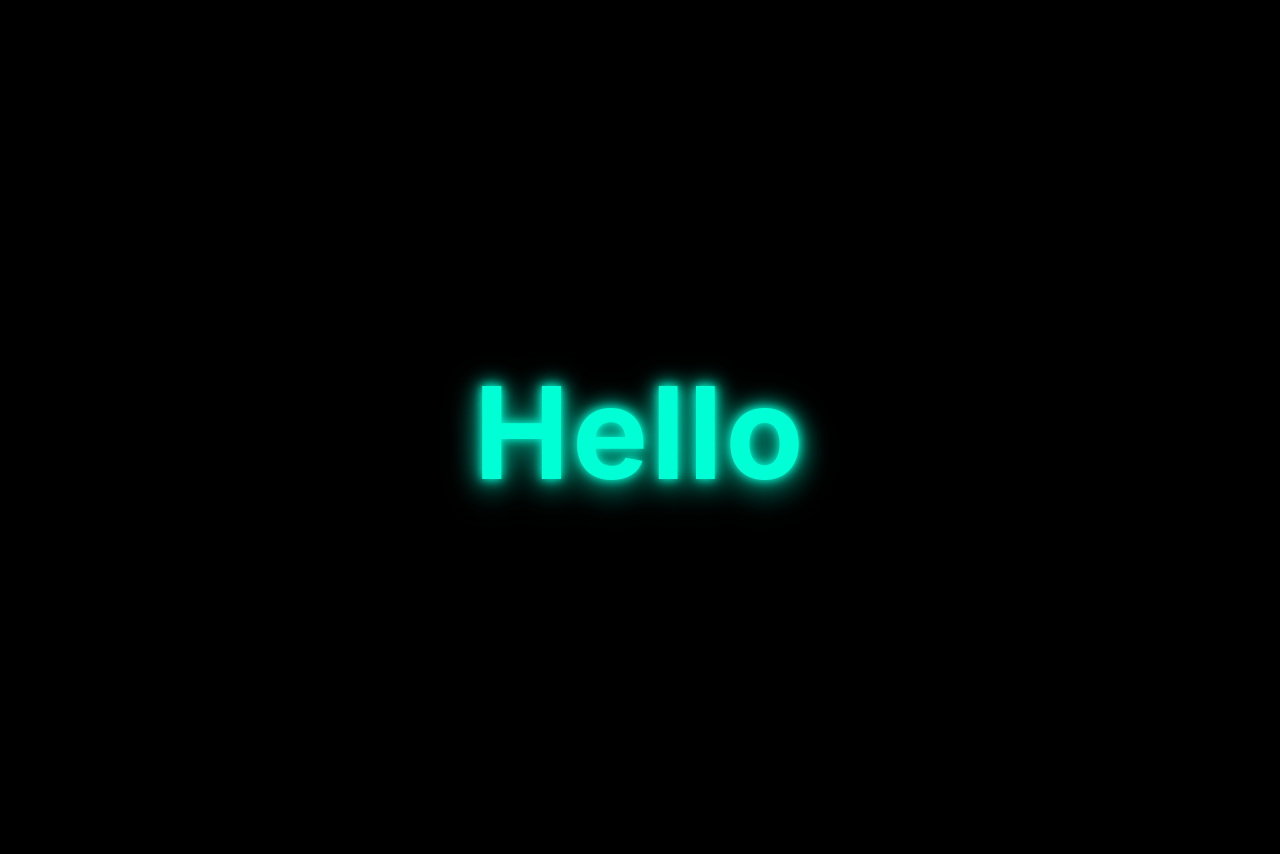
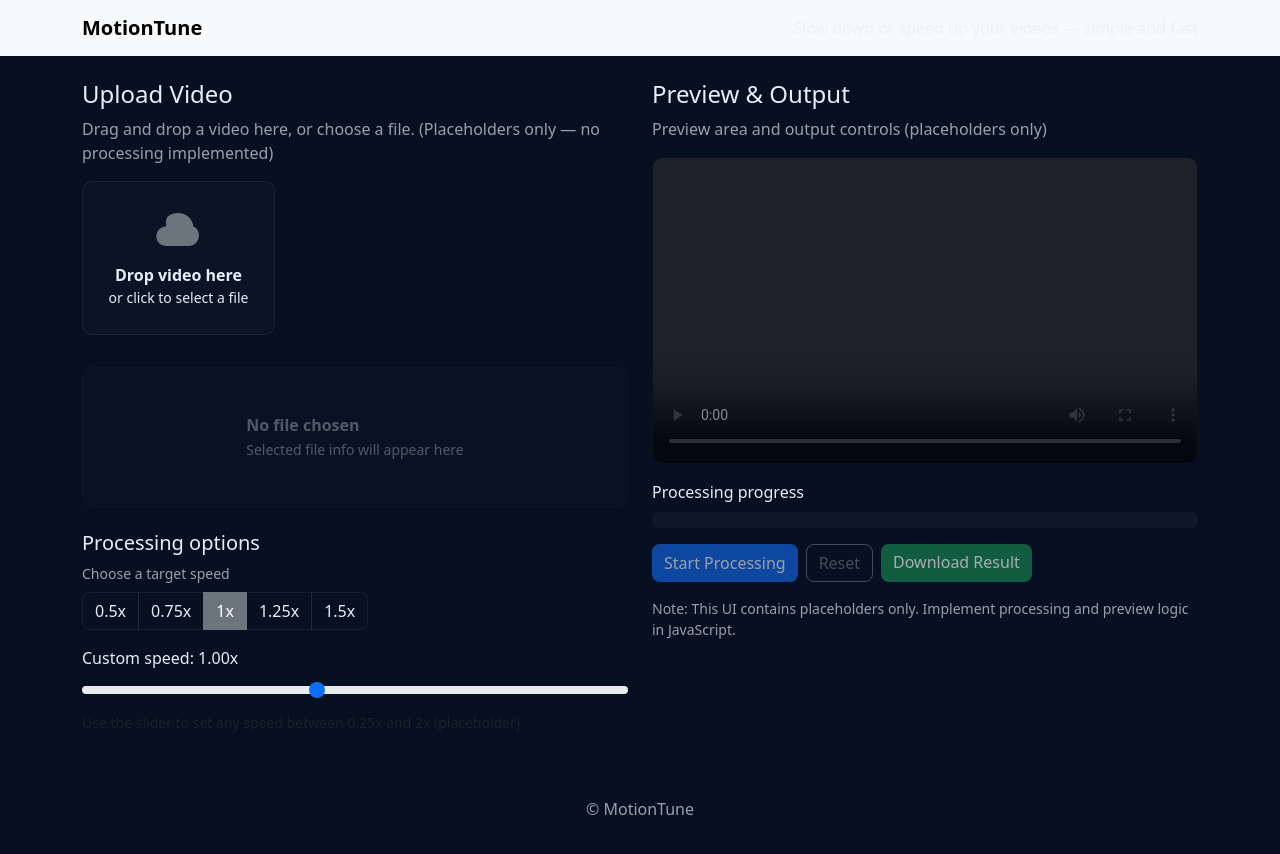
Before and after one commit to QuirkyTurtle27/MotionTune, a plain HTML site: page Index.html in a window 1280 px wide. Drawn offline with nearby package versions, Linux system fonts and the light colour scheme.

Commit message:
Index updates, basic html and css files added

```diff
--- a/Index.html
+++ b/Index.html
@@ -3,46 +3,105 @@
 <head>
   <meta charset="utf-8" />
   <meta name="viewport" content="width=device-width,initial-scale=1" />
-  <title>Index - Hello</title>
-  <style>
-    :root{
-      --bg: #000;
-      --text: #00ffd5;
-    }
-    html,body{height:100%;margin:0;background:var(--bg);color:var(--text);font-family:Inter,system-ui,-apple-system,"Segoe UI",Roboto,Arial}
-    .center{
-      height:100%;
-      display:flex;
-      align-items:center;
-      justify-content:center;
-      text-align:center;
-      padding:2rem;
-    }
-    h1{
-      margin:0;
-      font-weight:700;
-      font-size:clamp(2rem,12vw,8rem);
-      letter-spacing:0.02em;
-      text-shadow:
-        0 0 8px rgba(0,255,213,0.95),
-        0 0 30px rgba(0,255,213,0.25),
-        0 10px 30px rgba(0,0,0,0.6);
-    }
-    .glow{
-      animation:glow 2.5s ease-in-out infinite;
-    }
-    @keyframes glow{
-      0%,100%{filter:drop-shadow(0 0 8px rgba(0,255,213,0.9)); transform:translateY(0)}
-      50%{filter:drop-shadow(0 0 20px rgba(0,255,213,1)); transform:translateY(-6px)}
-    }
-    @media (prefers-reduced-motion:reduce){
-      .glow{animation:none}
-    }
-  </style>
+  <title>MotionTune — Video Speed Editor</title>
+  <link href="https://cdn.jsdelivr.net/npm/bootstrap@5.3.2/dist/css/bootstrap.min.css" rel="stylesheet">
+  <link rel="stylesheet" href="style.css">
 </head>
 <body>
-  <div class="center">
-    <h1 class="glow">Hello</h1>
-  </div>
+  <nav class="navbar navbar-expand-lg navbar-light bg-light mb-4">
+    <div class="container">
+      <a class="navbar-brand fw-bold" href="#">MotionTune</a>
+      <span class="text-muted">Slow down or speed up your videos — simple and fast</span>
+    </div>
+  </nav>
+
+  <main class="container mb-5">
+    <div class="row g-4">
+      <div class="col-lg-6">
+        <h4>Upload Video</h4>
+        <p class="text-muted">Drag and drop a video here, or choose a file. (Placeholders only — no processing implemented)</p>
+
+        <label for="videoFile" class="drop-zone mb-3">
+          <div>
+            <svg xmlns="http://www.w3.org/2000/svg" width="48" height="48" fill="#6c757d" class="bi bi-cloud-upload" viewBox="0 0 16 16">
+              <path d="M4.406 3.342A5.53 5.53 0 0 1 8 2c2.69 0 4.89 1.84 5.11 4.392A3.5 3.5 0 0 1 15 9.5c0 1.933-1.567 3.5-3.5 3.5H4A3 3 0 0 1 4 6.5c.004-.122.01-.244.027-.36A3.993 3.993 0 0 1 4.406 3.342z"/>
+              <path d="M7.646 7.146a.5.5 0 0 1 .708 0L9.5 8.293V4.5a.5.5 0 0 1 1 0v3.793l1.146-1.147a.5.5 0 1 1 .708.708l-2 2a.5.5 0 0 1-.708 0l-2-2a.5.5 0 0 1 0-.708z"/>
+            </svg>
+          </div>
+          <div class="mt-2">
+            <strong>Drop video here</strong>
+            <div class="small">or click to select a file</div>
+          </div>
+        </label>
+        <input id="videoFile" type="file" accept="video/*" class="d-none" />
+
+        <div class="mt-3">
+          <div class="placeholder" id="fileInfo">
+            <div>
+              <div class="fw-semibold">No file chosen</div>
+              <small>Selected file info will appear here</small>
+            </div>
+          </div>
+        </div>
+
+        <div class="mt-4">
+          <h5>Processing options</h5>
+          <p class="text-muted small mb-2">Choose a target speed</p>
+
+          <div class="btn-group preset-btn mb-3" role="group" aria-label="Speed presets">
+            <button type="button" class="btn btn-outline-secondary">0.5x</button>
+            <button type="button" class="btn btn-outline-secondary">0.75x</button>
+            <button type="button" class="btn btn-outline-secondary active">1x</button>
+            <button type="button" class="btn btn-outline-secondary">1.25x</button>
+            <button type="button" class="btn btn-outline-secondary">1.5x</button>
+          </div>
+
+          <label class="form-label d-block">Custom speed: <span id="speedValue">1.00x</span></label>
+          <input type="range" class="form-range" min="0.25" max="2" step="0.01" id="speedRange" value="1">
+          <div class="form-text">Use the slider to set any speed between 0.25x and 2x (placeholder)</div>
+        </div>
+      </div>
+
+      <div class="col-lg-6">
+        <h4>Preview & Output</h4>
+        <p class="text-muted">Preview area and output controls (placeholders only)</p>
+
+        <div class="mb-3">
+          <div class="placeholder preview-placeholder">
+            <div class="text-center" style="width:100%; height:100%;">
+              <video id="preview" controls>
+
+              </video>
+              <div class="mt-2 small text-muted">Preview will appear after upload</div>
+            </div>
+          </div>
+        </div>
+
+        <div class="mb-3">
+          <label class="form-label">Processing progress</label>
+          <div class="progress" style="height: 1rem;">
+            <div class="progress-bar" role="progressbar" style="width: 0%;" aria-valuenow="0" aria-valuemin="0" aria-valuemax="100">0%</div>
+          </div>
+        </div>
+
+        <div class="d-flex gap-2">
+          <button class="btn btn-primary" disabled>Start Processing</button>
+          <button class="btn btn-outline-secondary" disabled>Reset</button>
+          <a class="btn btn-success disabled" href="#" role="button" aria-disabled="true">Download Result</a>
+        </div>
+
+        <div class="mt-3 small text-muted">
+          Note: This UI contains placeholders only. Implement processing and preview logic in JavaScript.
+        </div>
+      </div>
+    </div>
+  </main>
+
+  <footer class="text-center text-muted py-3">
+    &copy; MotionTune
+  </footer>
+
+  <script src="app.js"></script>
+  <script src="https://cdn.jsdelivr.net/npm/bootstrap@5.3.2/dist/js/bootstrap.bundle.min.js"></script>
 </body>
-</html>
+</html></svg>
--- /dev/null
+++ b/style.css
@@ -0,0 +1,60 @@
+:root{
+  --bg: #071021;
+  --panel: rgba(255,255,255,0.02);
+  --muted: rgba(230,238,248,0.65);
+  --text: #e6eef8;
+  --accent: #0d6efd;
+  --success: #198754;
+}
+html,body { height:100%; }
+body { background: var(--bg); color: var(--text); }
+.navbar { background: transparent; }
+
+.drop-zone {
+  border: 1px solid rgba(255,255,255,0.06);
+  border-radius: 10px;
+  padding: 1.6rem;
+  text-align: center;
+  cursor: pointer;
+  transition: background .12s, border-color .12s;
+  background: var(--panel);
+}
+.drop-zone small { color: var(--muted); }
+
+.placeholder {
+  min-height: 140px;
+  display:flex;
+  align-items:center;
+  justify-content:center;
+  color: var(--muted);
+  background: var(--panel);
+  border-radius: 10px;
+  border: 1px solid rgba(255,255,255,0.03);
+}
+
+.preview-placeholder{
+  aspect-ratio: 16 / 9;
+  width: 100%;
+  max-width: 1280px;
+  margin: 0 auto;
+  display:flex;
+  align-items:center;
+  justify-content:center;
+  overflow:hidden;
+  background: rgba(0,0,0,0.35);
+  border-radius: 10px;
+  border: 1px solid rgba(255,255,255,0.03);
+}
+#preview { width:100%; height:100%; object-fit:contain; background:black; display:block; }
+
+.text-muted { color: var(--muted) !important; }
+
+.btn { border-radius: 8px; box-shadow: none; font-weight:500; }
+.btn-primary { background: var(--accent); color: white; border: none; }
+.btn-outline-secondary { background: transparent; color: var(--text); border: 1px solid rgba(255,255,255,0.06); }
+.btn-outline-secondary:hover { background: rgba(255,255,255,0.02); }
+.btn-success { background: var(--success); color: white; border:none; }
+.btn:disabled { opacity: 0.6; filter: grayscale(6%); }
+
+.progress { background: rgba(255,255,255,0.03); }
+.progress-bar { background: var(--accent); }
```
